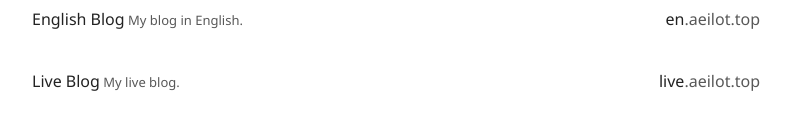
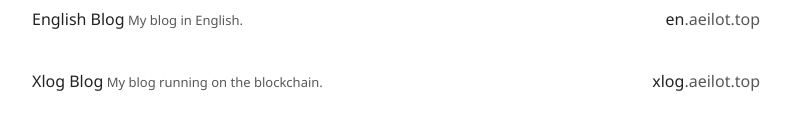
Before and after one commit to aeilot/home-page, a Next.js app: page / in a window 1280 px wide. Shown: the part 656-790 px from the top of the page, without its empty margins (244-1035 px from the left). Built offline with nearby package versions, Linux system fonts and the light colour scheme.

Commit message:
Update Navigator

```diff
--- a/src/components/NavigatorSection.js
+++ b/src/components/NavigatorSection.js
@@ -14,6 +14,11 @@ const subdomains = [
     title: 'English Blog',
     name: 'en',
     description: 'My blog in English.',
+  },
+  {
+    title: 'Xlog Blog',
+    name: 'xlog',
+    description: 'My blog running on the blockchain.',
   },
   {
     title: 'Live Blog',
```
